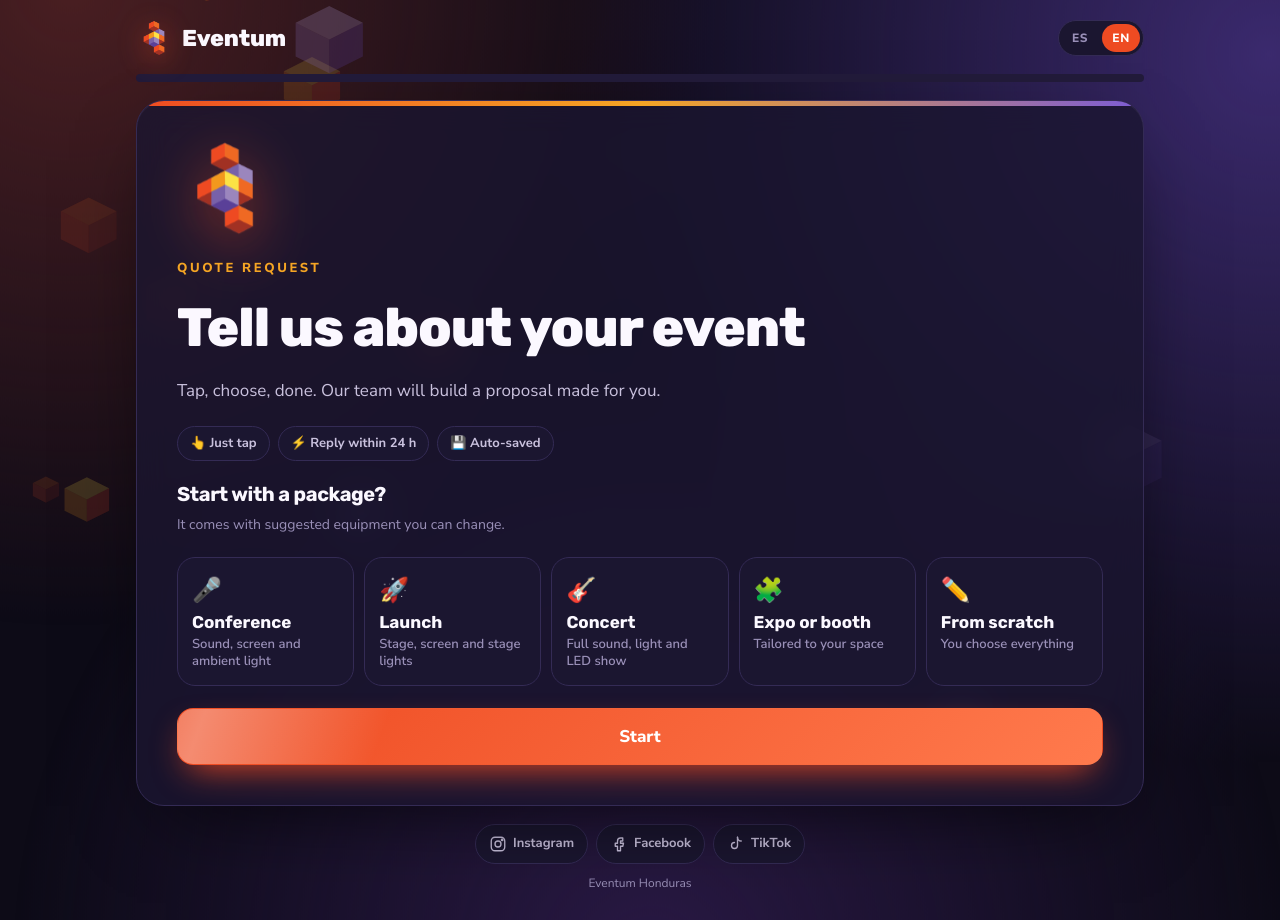
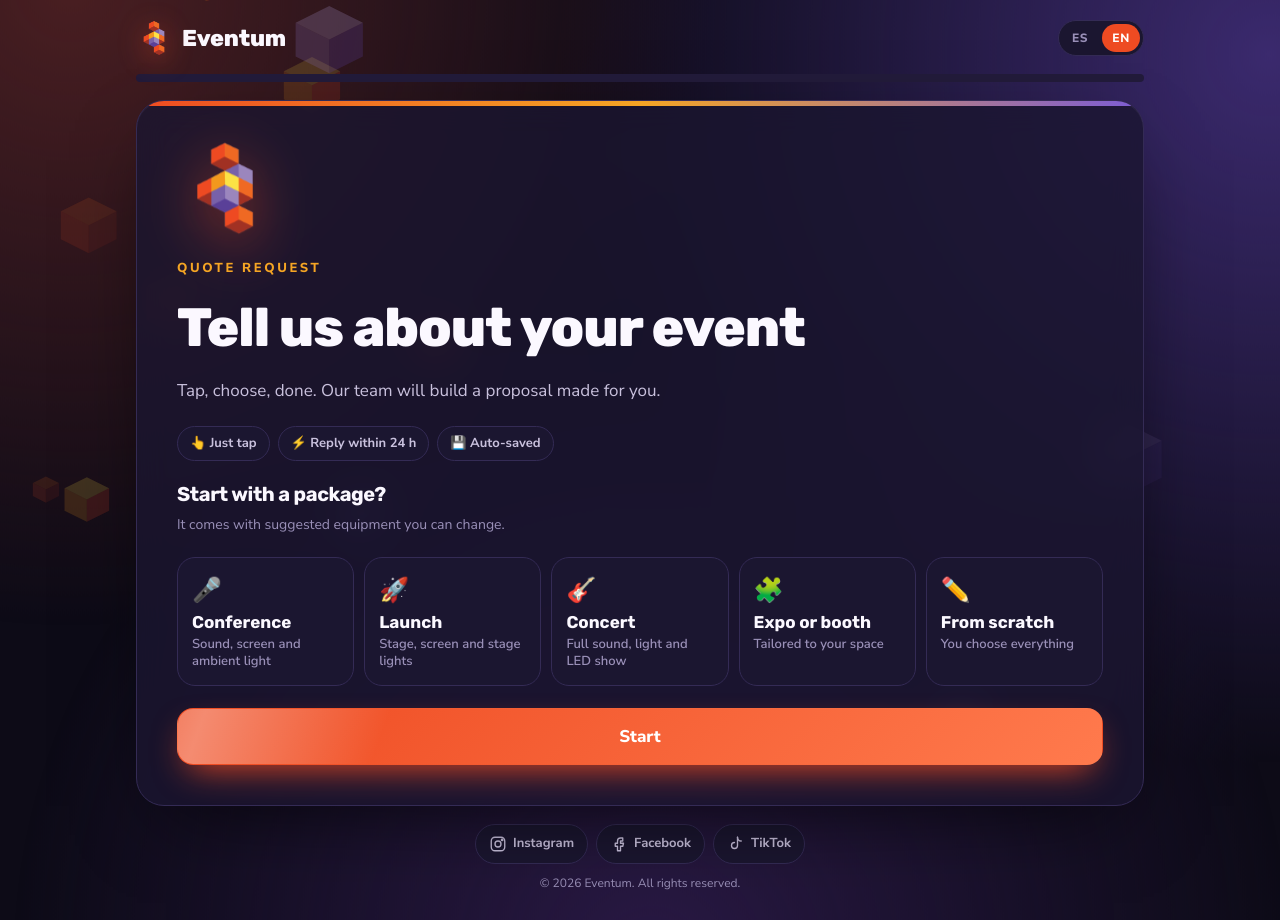
Before and after one commit to Eventumhn/cotiza, a plain HTML site: page index.html in a window 1280 px wide. Drawn offline with Linux system fonts and the light colour scheme.

Commit message:
Pie de página: © Eventum. Todos los derechos reservados.
Co-Authored-By: Claude Opus 5.5 <noreply@anthropic.com>
Claude-Session: https://claude.ai/code/session_018LxwSsBdk1RvaK3Jb8VU94

```diff
--- a/index.html
+++ b/index.html
@@ -331,7 +331,7 @@ es:{start:"Empezar",cont:"Continuar donde quedaste",next:"Siguiente",back:"Atrá
  errSend:"No se pudo enviar. Revisa tu conexión e inténtalo otra vez.",
  okEye:"Solicitud recibida",okH:"¡Gracias! Ya estamos en ello",okLead:"Tu número de solicitud es:",okNote:"Te contactamos por WhatsApp en menos de 24 horas hábiles.",okMail:"También te enviamos la confirmación a tu correo.",okSeg:"Sigue el estado de tu solicitud aquí:",copiar:"Copiar enlace",copiado:"Enlace copiado",nueva:"Hacer otra solicitud",
  segEye:"Estado de tu solicitud",st1:"Recibida",st1s:"Ya la tiene nuestro equipo",st2:"En preparación",st2s:"Estamos armando tu propuesta",st3:"Cotización enviada",st3s:"Revisa tu WhatsApp o correo",st4:"¡Evento confirmado!",st4s:"Nos vemos en tu evento",segErr:"No encontramos esa solicitud.",
- r_contacto:"Contacto",r_evento:"Evento",r_lugar:"Lugar",r_eq:"Equipo",r_cierre:"Presupuesto y comentarios",siguenos:"Síguenos y conoce nuestros montajes",foot:"Eventum Honduras",tbd:"Por definir"},
+ r_contacto:"Contacto",r_evento:"Evento",r_lugar:"Lugar",r_eq:"Equipo",r_cierre:"Presupuesto y comentarios",siguenos:"Síguenos y conoce nuestros montajes",foot:"© "+new Date().getFullYear()+" Eventum. Todos los derechos reservados.",tbd:"Por definir"},
 en:{start:"Start",cont:"Continue where you left off",next:"Next",back:"Back",send:"Send request",sending:"Sending…",cargando:"Loading…",edit:"Edit",of:"of",
  eye:"Quote request",h1:"Tell us about your event",lead:"Tap, choose, done. Our team will build a proposal made for you.",pill1:"👆 Just tap",pill2:"⚡ Reply within 24 h",pill3:"💾 Auto-saved",
  packT:"Start with a package?",packH:"It comes with suggested equipment you can change.",retoma:"You have an unfinished request.",misT:"Your sent requests",ver:"See status",
@@ -352,7 +352,7 @@ en:{start:"Start",cont:"Continue where you left off",next:"Next",back:"Back",sen
  errSend:"Couldn't send. Check your connection and try again.",
  okEye:"Request received",okH:"Thank you! We're on it",okLead:"Your request number is:",okNote:"We'll contact you on WhatsApp within 24 business hours.",okMail:"We also sent the confirmation to your email.",okSeg:"Track your request here:",copiar:"Copy link",copiado:"Link copied",nueva:"Make another request",
  segEye:"Request status",st1:"Received",st1s:"Our team has it",st2:"In preparation",st2s:"We're building your proposal",st3:"Quote sent",st3s:"Check your WhatsApp or email",st4:"Event confirmed!",st4s:"See you at your event",segErr:"We couldn't find that request.",
- r_contacto:"Contact",r_evento:"Event",r_lugar:"Venue",r_eq:"Equipment",r_cierre:"Budget and comments",siguenos:"Follow us and see our setups",foot:"Eventum Honduras",tbd:"To be defined"}};
+ r_contacto:"Contact",r_evento:"Event",r_lugar:"Venue",r_eq:"Equipment",r_cierre:"Budget and comments",siguenos:"Follow us and see our setups",foot:"© "+new Date().getFullYear()+" Eventum. All rights reserved.",tbd:"To be defined"}};
 const t=k=>TX[LANG][k]||TX.es[k]||k;
 const V=o=>o.split("|")[0], L=o=>{const p=o.split("|");return LANG==="en"&&p[1]?p[1]:p[0]};
 const O={
```
